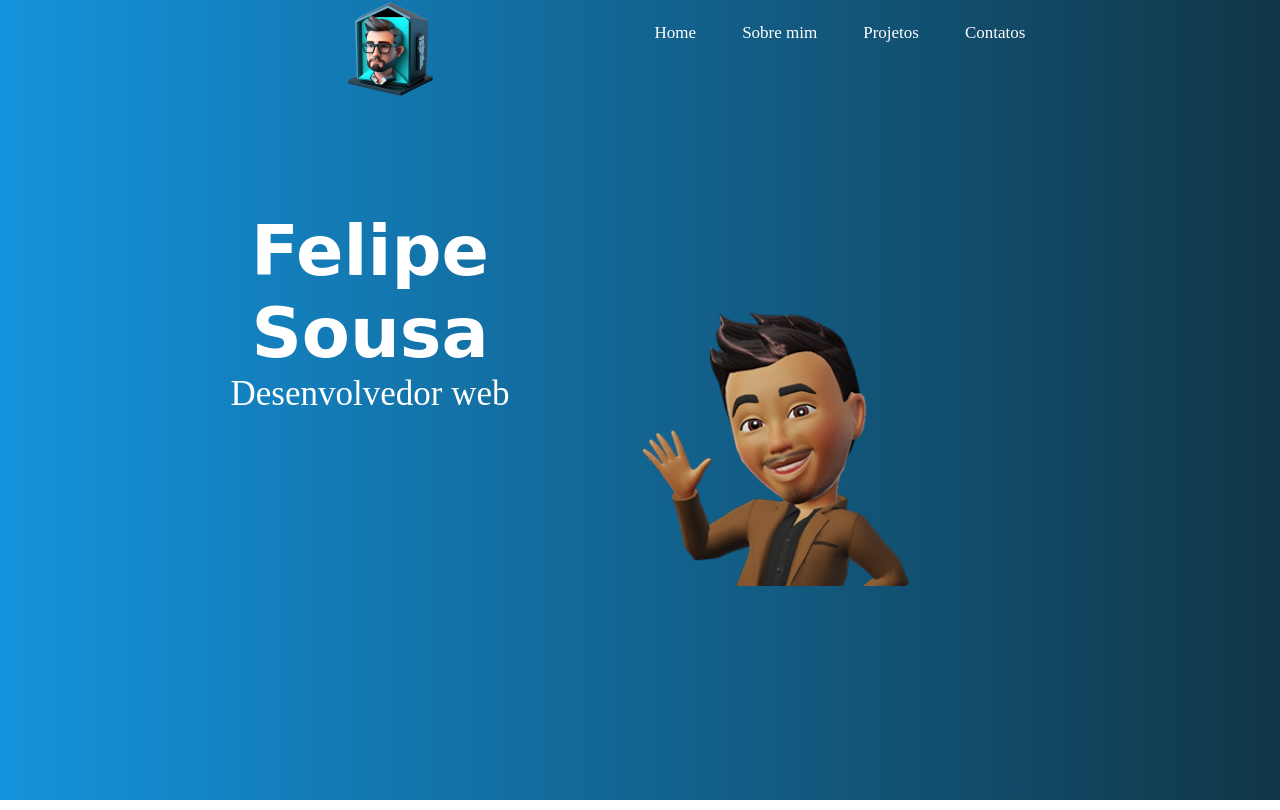
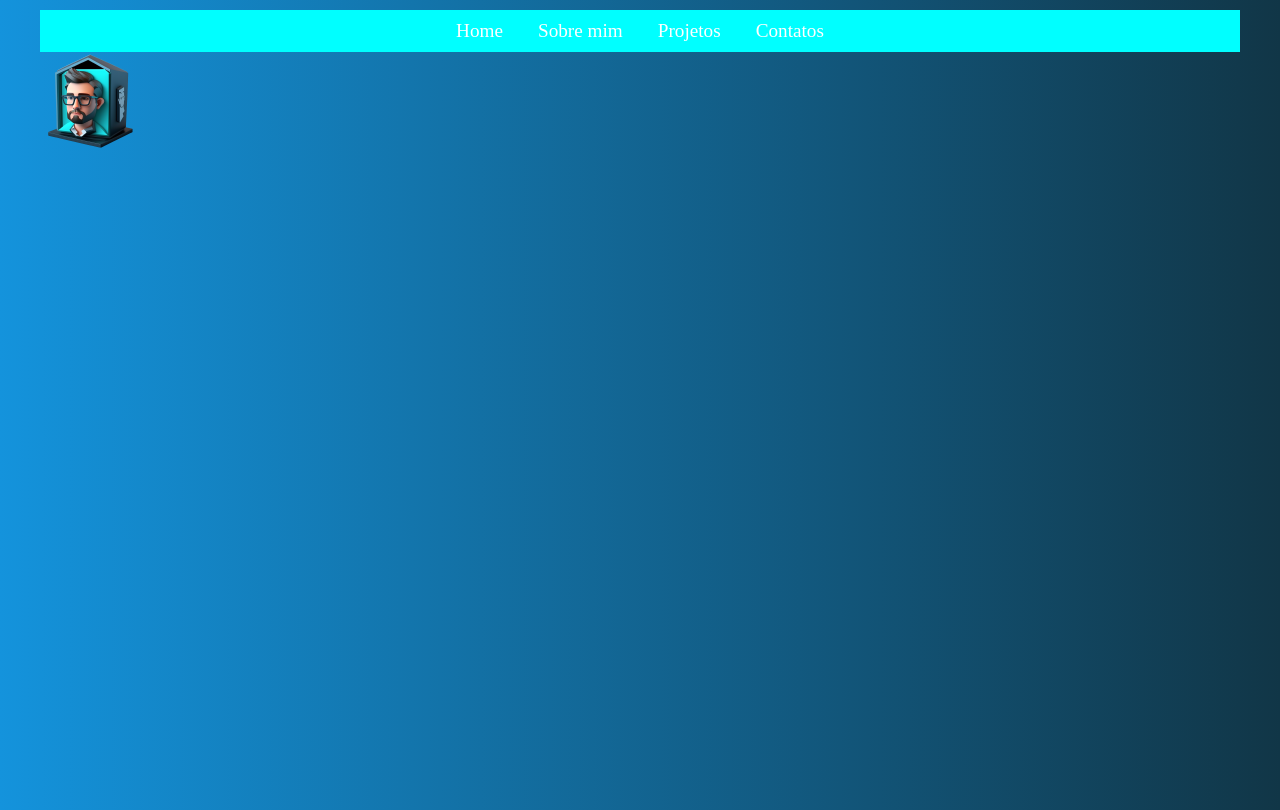
Before and after one commit to FelipeSousa2/projeto-portifolio, a plain HTML site: page index.html in a window 1280 px wide. Drawn offline with Linux system fonts and the light colour scheme; a web font is replaced by a local one.

Commit message:
atualizado

```diff
--- a/index.html
+++ b/index.html
@@ -23,26 +23,24 @@
 </head>
 <body>
     <main>
-        <aside>
-            <div class="img">
-                <img src="src/imagens/home.png" alt="">
-            </div>
+        <nav class="menu">
+            <ul>
+                <li><a href="#">Home</a></li>
+
+                <li><a href="#">Sobre mim</a></li>
+
+                <li><a href="#">Projetos</a></li>
+
+                <li><a href="#">Contatos</a></li>
+            </ul>
 
 
+        </nav>
 
-            <div class="menu">
-                <ul>
-                    <li><a href="#">Home</a></li>
+        <img class="icon" src="src/imagens/home.png" alt="">
 
-                    <li><a href="#">Sobre mim</a></li>
 
-                    <li><a href="#">Projetos</a></li>
-
-                    <li><a href="#">Contatos</a></li>
-                </ul>
-            </div>
-        </aside>
-
+<!--
         <div class="content">
             <div class="descricao">
                 <h1>Felipe Sousa</h1>
@@ -55,7 +53,7 @@
                 <img class="img-halo" src="./src/imagens/avatar-icon03.ico" alt="avatar ola">
             </div>
 
-        </div>
+        </div> -->
 
 
 
--- a/src/css/estilo.css
+++ b/src/css/estilo.css
@@ -1,76 +1,59 @@
 body{
     font-family: Arial, Helvetica, sans-serif;
     max-width: 1280px;
+    min-height: 100vh;
     margin: 0  auto;
     background-image: linear-gradient(to right,  rgb(20, 147, 220), rgb(17, 54, 71));
 }
 
-aside{
-    display: flex;
-
-}
 .menu{
 
-
-    display: flex;
-    height: auto;
-    width: 100%;
-    justify-content: center;
-    flex-direction: row;
-    margin-bottom: 40px;
+    justify-content: flex-end;
+    margin-top: 10px;
+    background-color: aqua;
 
 }
 
 .menu ul{
-    position: absolute;
-    max-width: 460px;
     display: flex;
-    align-items: center;
+    gap: 15px;
     justify-content: center;
     flex-wrap: wrap;
+    font-family: 'El Messiri', sem serifa;
 
 }
 
+.menu li{
+   padding: 10px;
+    font-size: 1.2em;
+    border-radius: 5px;
+    position: relative;
+}
 
 
-li{
-    padding: 8px;
-    font-size: 17px;
-    border: none;
-    margin: 15px;
-    border-radius: 10px;
-
-
-
-
-}
-
-a{
-    color: white;
-    font-family:  'El Messiri', sem serifa;
-
-
+.menu a{
+    color: #ffff;
 }
 
 li:hover{
-
     transition: .5s;
     cursor: pointer;
     background-image: linear-gradient(to right
     , rgb(20, 147, 220),rgb(17, 54, 71));
 }
 
-.img{
-
-    width: 50%;
-    min-width: auto;
-    justify-content: right;
-    display: flex;
-    position: relative;
-
+.icon{
+    width: auto;
+    justify-content: center;
 }
 
-.content{
+
+
+
+
+
+
+/* .content{
 
     min-height: 400px;
     margin-top: 10px;
@@ -106,22 +89,22 @@ li:hover{
     text-align: center;
     font-size: 35px;
     width: auto;
-    min-height: auto;
 
 }
 
 .img-content{
     min-width: fit-content;
     max-width: 460px;
-    width: 50%;
+
     align-self: center;
+
+
 
 }
 
 .img-halo{
-    min-width: none;
+
     flex-wrap: wrap;
-    max-width: 400px;
-    position: static;
-    width: 60%;
-}
+
+    opacity: cover;
+}     */
```
